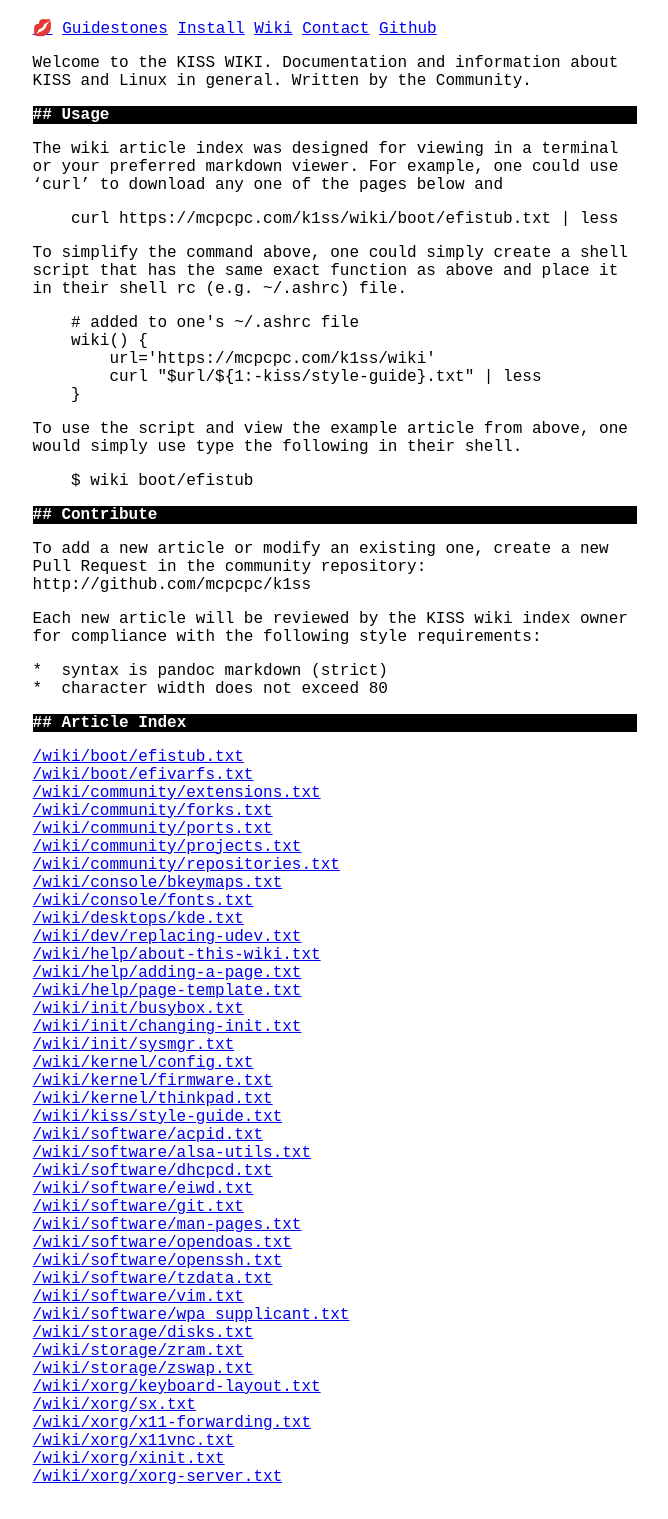
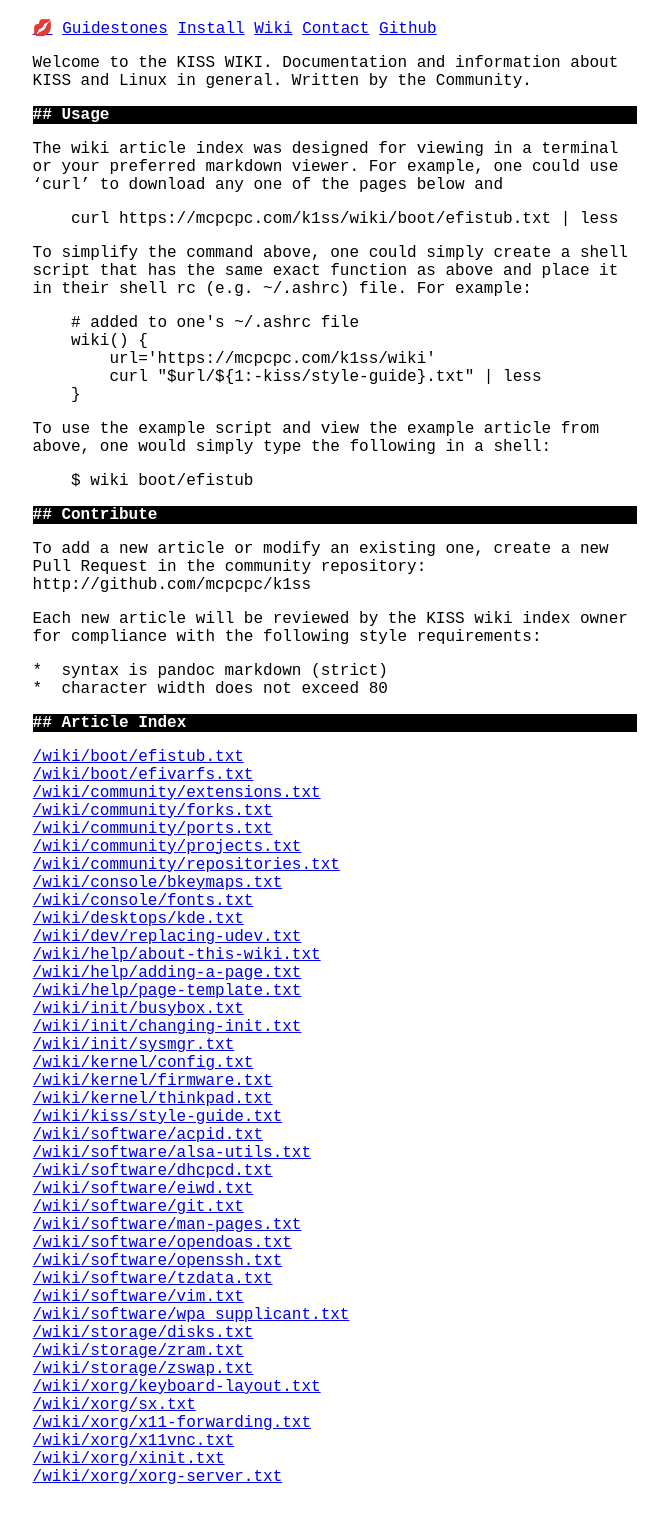
Before and after one commit to mcpcpc/k1ss, a Jekyll site: the page built from wiki.md, in a window 1280 px wide. Shown: the whole page, without its empty margins (305-973 px from the left). Built offline with Jekyll 4.4.1, drawn with Linux system fonts in a browser that asks for light colours.

Commit message:
Update wiki.md

```diff
--- a/wiki.md
+++ b/wiki.md
@@ -15,7 +15,7 @@ pages below and
 
 To simplify the command above, one could simply create a shell script that has
 the same exact function as above and place it in their shell rc (e.g. ~/.ashrc)
-file.
+file. For example:
 
     # added to one's ~/.ashrc file
     wiki() {
@@ -23,8 +23,8 @@ file.
         curl "$url/${1:-kiss/style-guide}.txt" | less
     }
 
-To use the script and view the example article from above, one would simply use
-type the following in their shell.
+To use the example script and view the example article from above, one would
+simply type the following in a shell:
 
     $ wiki boot/efistub
 
```
